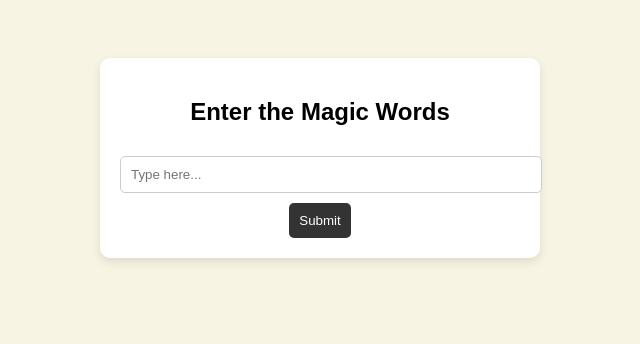
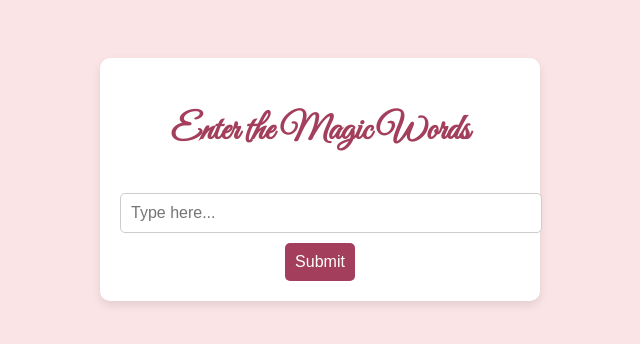
Before and after one commit to Jaujac/Surprise-Vienne, a plain HTML site: page index.html in a window 1280 px wide. Shown: the whole page, without its empty margins (320-960 px from the left). Drawn offline with nearby package versions, Linux system fonts and the light colour scheme.

Commit message:
Update index.html

```diff
--- a/index.html
+++ b/index.html
@@ -5,12 +5,22 @@
     <meta name="viewport" content="width=device-width, initial-scale=1.0">
     <title>Enter the Magic Words</title>
     <style>
+        @import url('https://fonts.googleapis.com/css2?family=Great+Vibes&family=Playfair+Display:wght@400;700&display=swap');
+
         body {
-            font-family: Arial, sans-serif;
+            font-family: 'Playfair Display', serif;
             text-align: center;
-            background-color: #f8f4e3;
+            background-color: #fbe4e6; /* Rose pâle */
             padding: 50px;
+            opacity: 0;
+            animation: fadeIn 1.5s ease-in-out forwards;
         }
+
+        @keyframes fadeIn {
+            from { opacity: 0; }
+            to { opacity: 1; }
+        }
+
         .container {
             max-width: 400px;
             margin: auto;
@@ -19,23 +29,34 @@
             box-shadow: 0px 4px 10px rgba(0, 0, 0, 0.1);
             border-radius: 10px;
         }
+
+        h2 {
+            font-family: 'Great Vibes', cursive;
+            font-size: 36px;
+            color: #a33e5c; /* Rose plus foncé */
+        }
+
         input {
             width: 100%;
             padding: 10px;
             margin: 10px 0;
             border: 1px solid #ccc;
             border-radius: 5px;
+            font-size: 16px;
         }
+
         button {
-            background-color: #333;
+            background-color: #a33e5c;
             color: white;
             padding: 10px;
             border: none;
             border-radius: 5px;
             cursor: pointer;
+            font-size: 16px;
         }
+
         button:hover {
-            background-color: #555;
+            background-color: #892e4b;
         }
     </style>
 </head>
```
